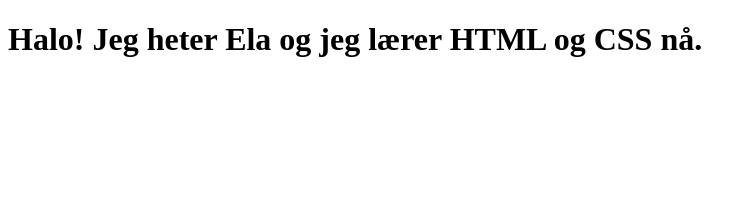
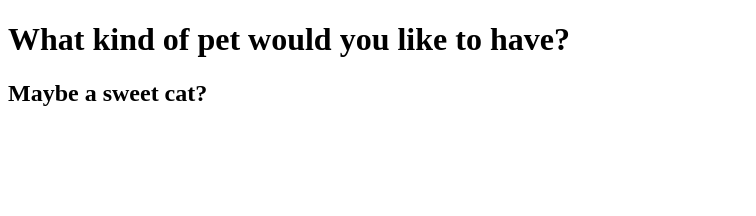
Before and after one commit to elzbieta-k/Oppgave-1-html-css, a plain HTML site: page index.html in a window 1280 px wide. Shown: the whole page, without its empty margins (0-756 px from the left). Drawn offline with Linux system fonts and the light colour scheme.

Commit message:
Added style.css, images folder and h1, section with articles and images

```diff
--- a/index.html
+++ b/index.html
@@ -7,9 +7,25 @@
   </head>
   <body>
     <header>
-      <h1>Halo! Jeg heter Ela og jeg lærer HTML og CSS nå.</h1>
+      <h1>What kind of pet would you like to have?</h1>
     </header>
-    <main></main>
+    <main>
+      <section id="someid">
+        <h2>Maybe a sweet cat?</h2>
+        <article class="someclass">
+          <p></p>
+          <img src="" alt="" />
+        </article>
+        <article class="someclass">
+          <p></p>
+          <img src="" alt="" />
+        </article>
+        <article class="someclass">
+          <p></p>
+          <img src="" alt="" />
+        </article>
+      </section>
+    </main>
     <footer></footer>
   </body>
 </html>
```
Also changed, not shown: images/anoir-chafik-2_3c4dIFYFU-unsplash.jpg (added), images/bao-menglong-usTb7ZMa6QI-unsplash.jpg (added), images/jamie-street-UtrE5DcgEyg-unsplash.jpg (added), images/joe-caione-qO-PIF84Vxg-unsplash.jpg (added), images/kote-puerto-so5nsYDOdxw-unsplash.jpg (added), images/paul-hanaoka-w2DsS-ZAP4U-unsplash.jpg (added), style.css (added).
